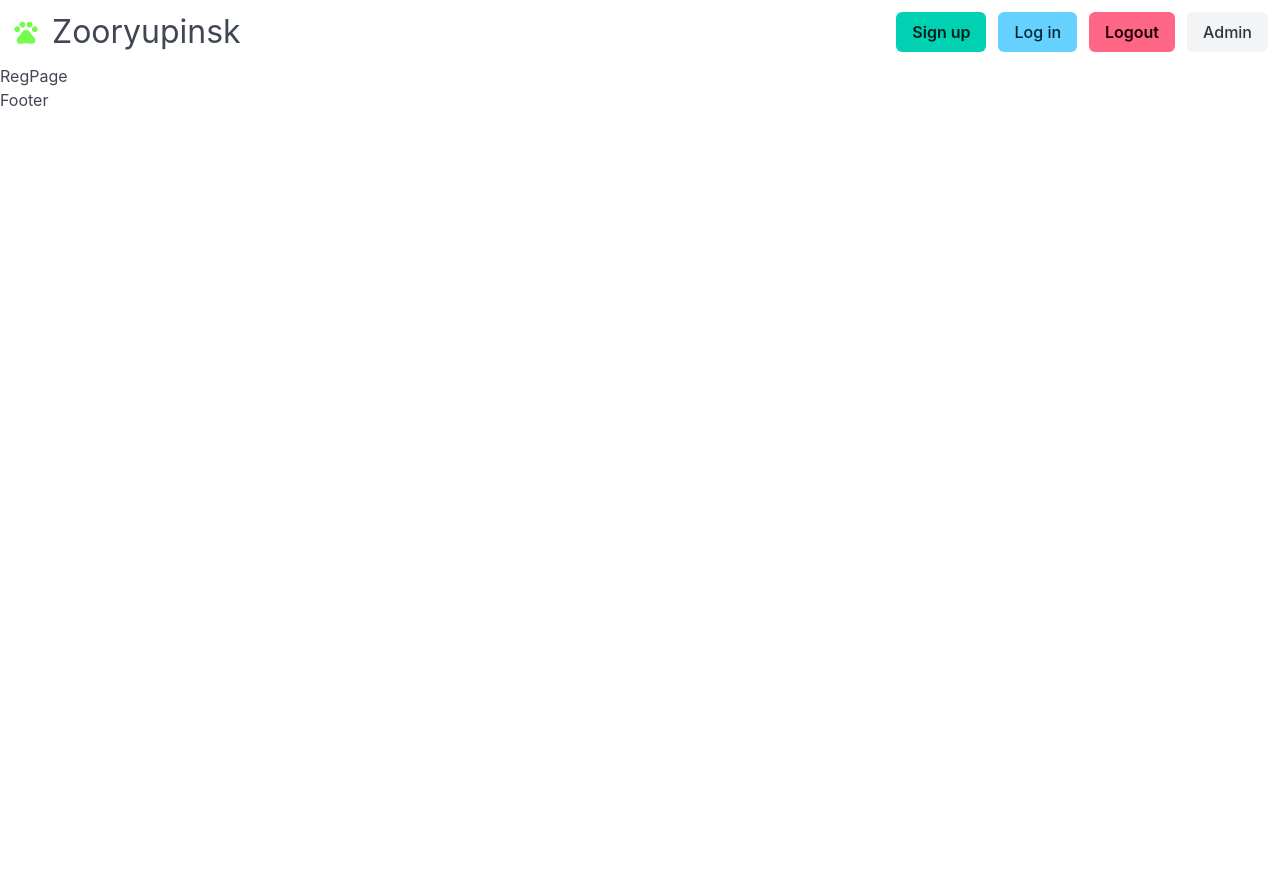
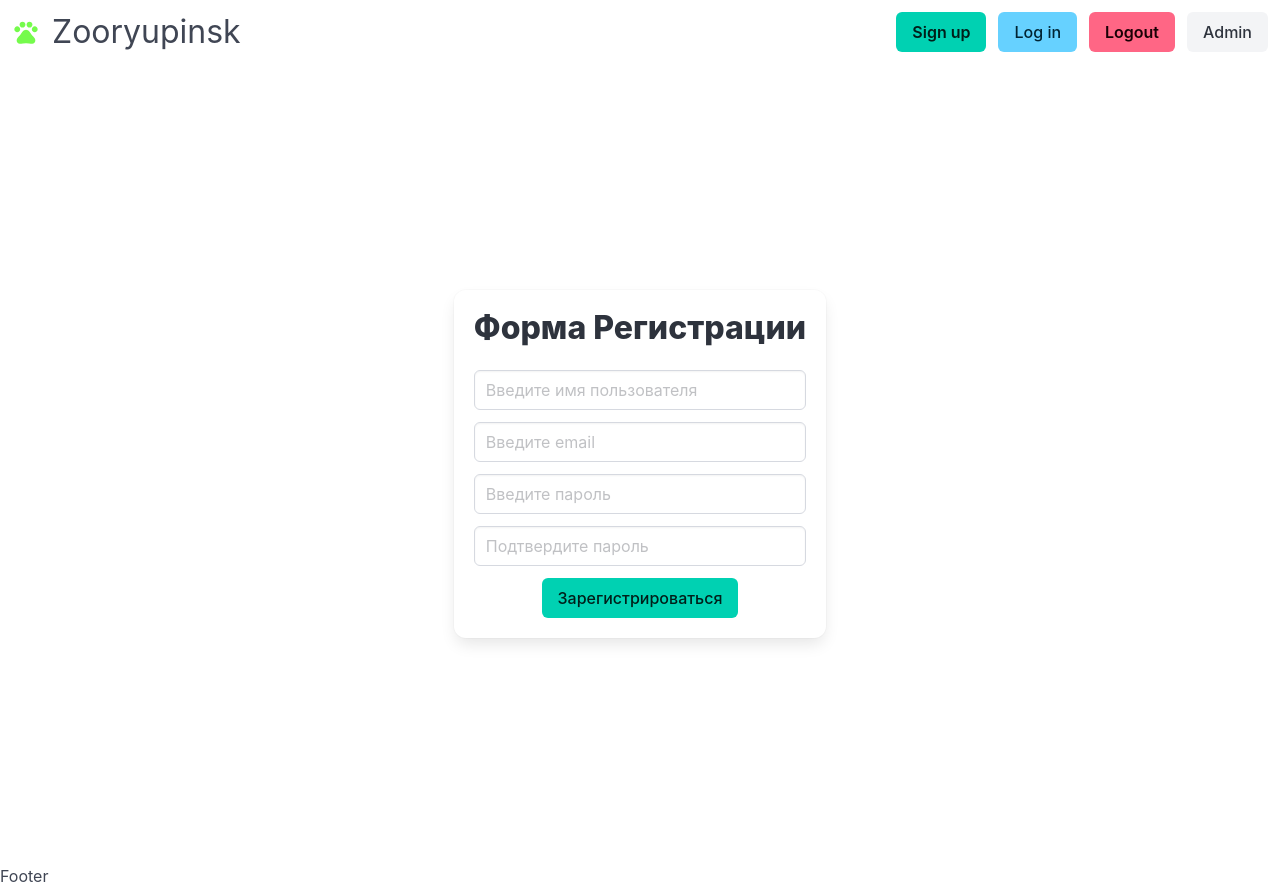
Before and after one commit to Alexsbyte/zoo-project, a React (Vite) app in the folder client/: page /auth/reg in a window 1280 px wide. Before the commit the page ends 800 px from the top, so only its background shows below. Built offline with nearby package versions, Linux system fonts and the light colour scheme.

Commit message:
added reg form

```diff
--- a/client/src/pages/RegPage/RegPage.jsx
+++ b/client/src/pages/RegPage/RegPage.jsx
@@ -1,7 +1,13 @@
 import React from 'react'
+import RegForm from '../../widgets/RegForm/RegForm'
 
 export default function RegPage() {
   return (
-    <div>RegPage</div>
+    <div className="section is-flex is-justify-content-center is-align-items-center" style={{ height: '100vh' }}>
+      <div className="box has-text-centered">
+        <div className="title">Форма Регистрации</div>
+        <RegForm />
+      </div>
+    </div>
   )
 }
--- a/client/src/shared/ui/Nav.jsx
+++ b/client/src/shared/ui/Nav.jsx
@@ -24,9 +24,9 @@ export default function Nav() {
         <div className="navbar-end">
           <div className="navbar-item">
             <div className="buttons">
-              <button className="button is-primary">
+              <NavLink to="/auth/reg" className="button is-primary">
                 <strong>Sign up</strong>
-              </button>
+              </NavLink>
               <button className="button is-info">
                 Log in
               </button>
--- /dev/null
+++ b/client/src/widgets/RegForm/RegForm.jsx
@@ -0,0 +1,33 @@
+import React from 'react'
+
+export default function RegForm() {
+  return (
+    <form>
+          <div className="field">
+            <div className="control">
+              <input className="input" type="text" placeholder="Введите имя пользователя" />
+            </div>
+          </div>
+          <div className="field">
+            <div className="control">
+              <input className="input" type="email" placeholder="Введите email" />
+            </div>
+          </div>
+          <div className="field">
+            <div className="control">
+              <input className="input" type="password" placeholder="Введите пароль" />
+            </div>
+          </div>
+          <div className="field">
+            <div className="control">
+              <input className="input" type="password" placeholder="Подтвердите пароль" />
+            </div>
+          </div>
+          <div className="field">
+            <div className="control">
+              <button className="button is-primary">Зарегистрироваться</button>
+            </div>
+          </div>
+        </form>
+  )
+}
```
